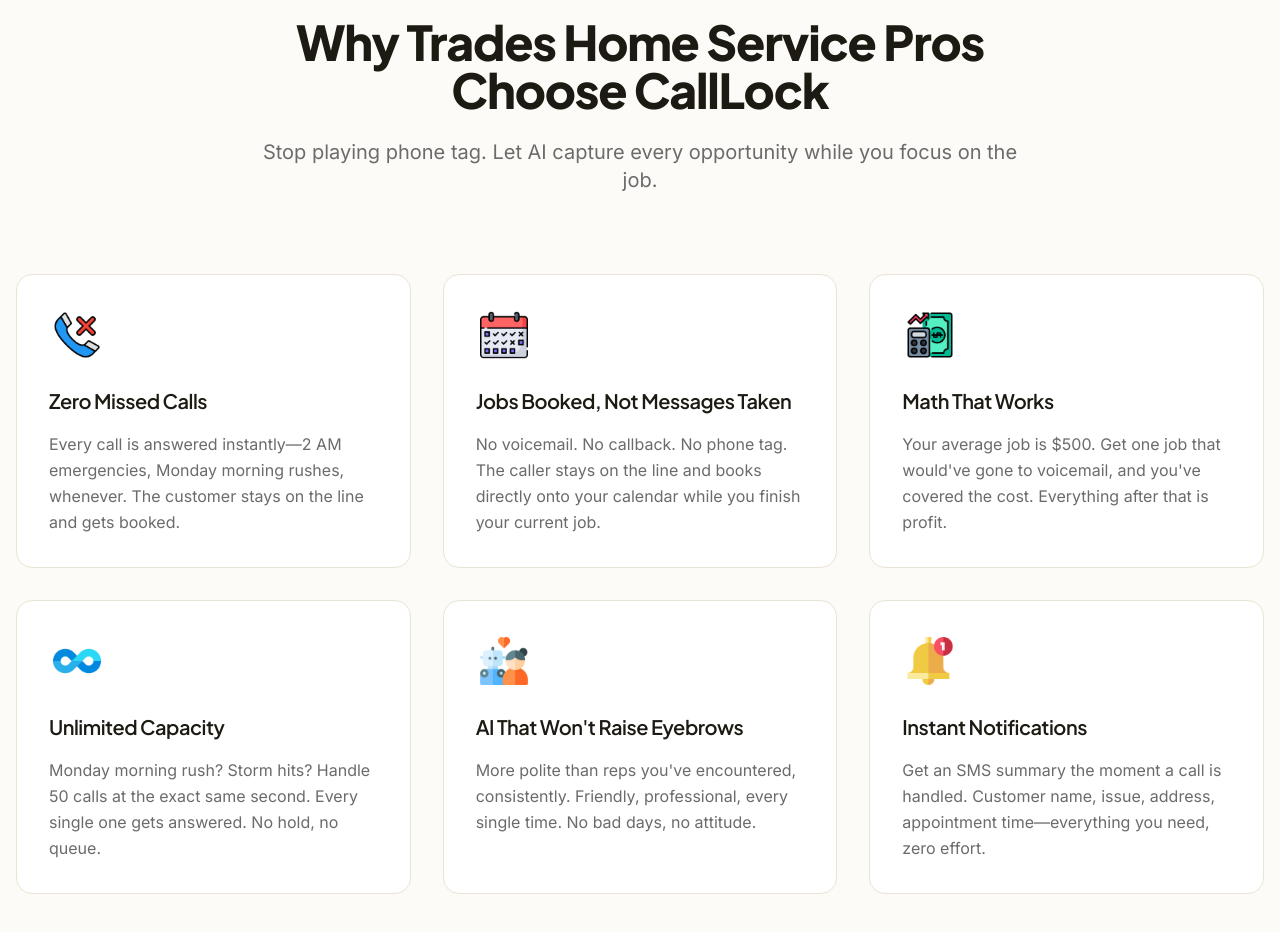
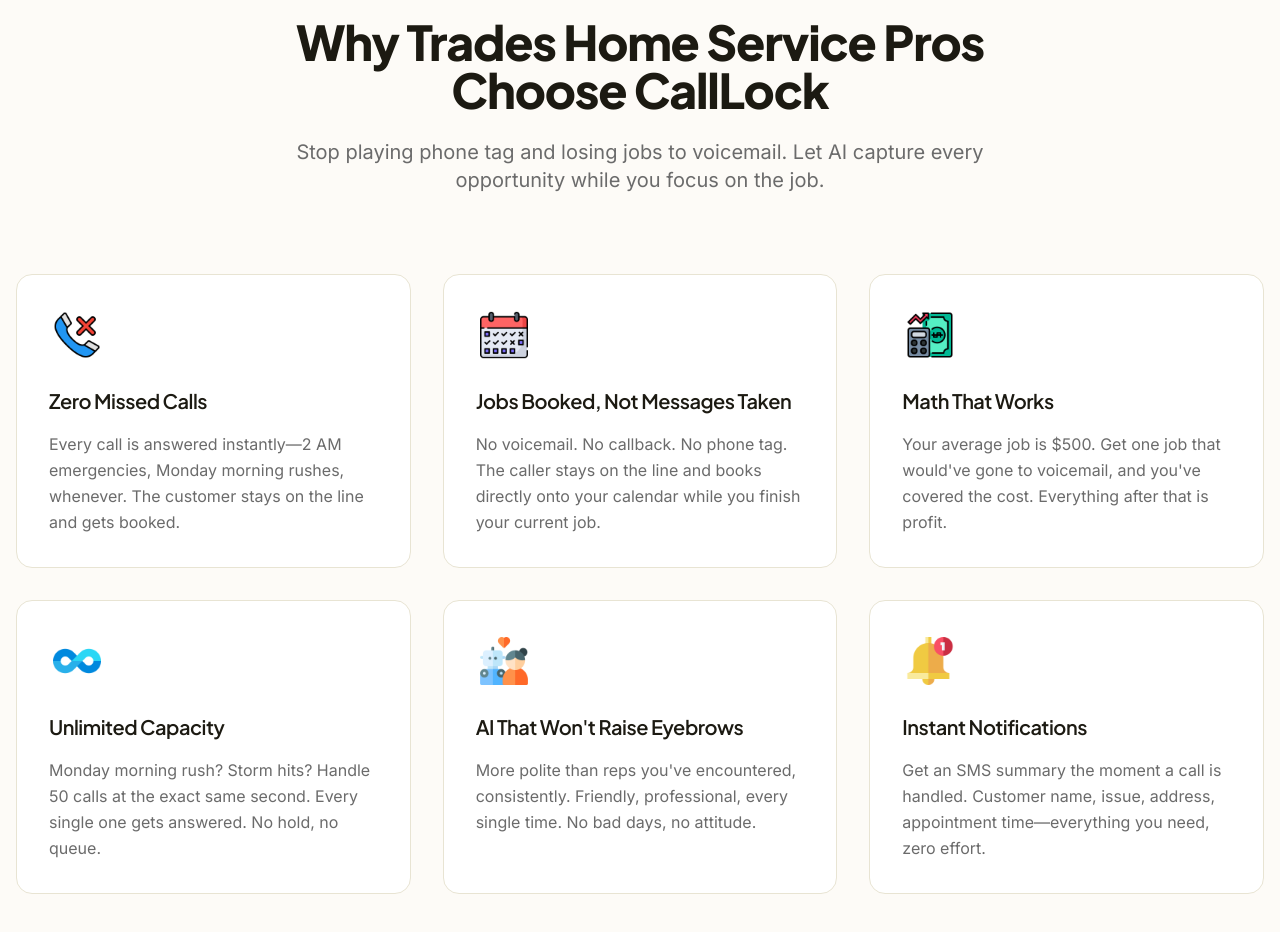
Before and after one commit to rbaset5/calllock-website, a Next.js app: page / in a window 1280 px wide. Shown: the part 1160-2092 px from the top of the page. Built offline with nearby package versions, Linux system fonts and the light colour scheme.

Commit message:
copy: update benefits subtitle text

```diff
--- a/src/components/home/benefits.tsx
+++ b/src/components/home/benefits.tsx
@@ -56,7 +56,7 @@
                         transition={{ delay: 0.1 }}
                         className="text-xl text-muted font-normal"
                     >
-                        Stop playing phone tag. Let AI capture every opportunity while you focus on the job.
+                        Stop playing phone tag and losing jobs to voicemail. Let AI capture every opportunity while you focus on the job.
                     </motion.p>
                 </div>
 
```
